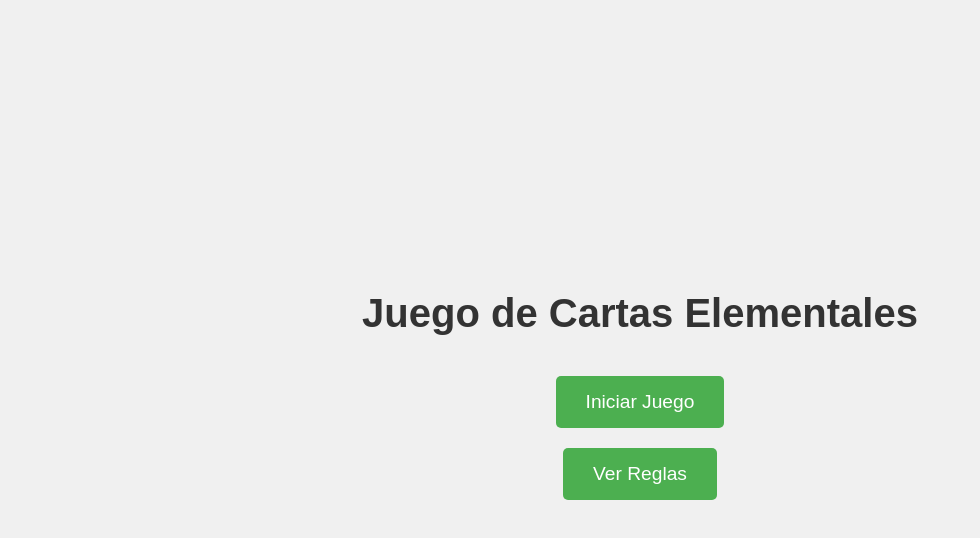
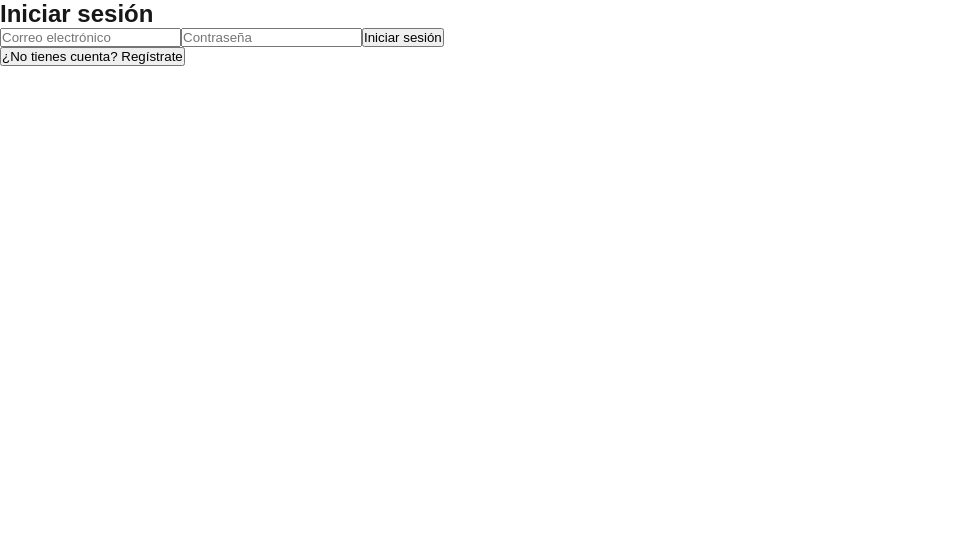
Before and after one commit to Jaro1112/Juego_Cartas_Front, a Next.js app: page / in a window 1280 px wide. Shown: the top 538 px of the page, without its empty margins (0-980 px from the left). Built offline with nearby package versions, Linux system fonts and the light colour scheme; no server answers.

Commit message:
register

```diff
--- a/src/Types.ts
+++ b/src/Types.ts
@@ -39,3 +39,9 @@ export interface PartidaBackend {
   turnoActual: number;
   estado: string;
 }
+
+export interface Usuario {
+  id: number;
+  username: string;
+  email: string;
+}
--- a/src/api/gameApi.ts
+++ b/src/api/gameApi.ts
@@ -1,7 +1,7 @@
 import { API_BASE_URL } from '../config';
 import { GameState, PartidaBackend } from '../Types';
 
-export const iniciarPartida = async (jugador1Id: number, jugador2Id: number) => {
+export const iniciarPartida = async (jugadorId: number) => {
   try {
     console.log('Iniciando partida con URL:', `/api/juego/iniciar`);
     const response = await fetch(`/api/juego/iniciar`, {
@@ -9,7 +9,7 @@ export const iniciarPartida = async (jugador1Id: number, jugador2Id: number) =>
       headers: {
         'Content-Type': 'application/json',
       },
-      body: JSON.stringify({ jugador1Id, jugador2Id }),
+      body: JSON.stringify({ jugadorId }),
     });
     if (!response.ok) {
       const errorBody = await response.text();
--- /dev/null
+++ b/src/api/usuarioApi.ts
@@ -0,0 +1,31 @@
+import { API_BASE_URL } from '../config';
+
+export const registrarUsuario = async (username: string, email: string, password: string) => {
+  const response = await fetch(`${API_BASE_URL}/api/usuarios/registro`, {
+    method: 'POST',
+    headers: {
+      'Content-Type': 'application/json',
+    },
+    body: JSON.stringify({ username, email, password }),
+  });
+  if (!response.ok) {
+    const error = await response.text();
+    throw new Error(error);
+  }
+  return response.json();
+};
+
+export const login = async (email: string, password: string) => {
+  const response = await fetch(`${API_BASE_URL}/api/usuarios/login`, {
+    method: 'POST',
+    headers: {
+      'Content-Type': 'application/json',
+    },
+    body: JSON.stringify({ email, password }),
+  });
+  if (!response.ok) {
+    const error = await response.text();
+    throw new Error(error);
+  }
+  return response.json();
+};
--- a/src/app/page.tsx
+++ b/src/app/page.tsx
@@ -4,10 +4,11 @@ import React, { useState, useEffect } from 'react';
 import GameBoard from '../components/GameBoard';
 import MainMenu from '../components/MainMenu';
 import Rules from '../components/Rules';
+import LoginRegister from '../components/LoginRegister';
 // eslint-disable-next-line @typescript-eslint/no-unused-vars
-import { EfectoTipo, Card, Player, GameState } from '../Types';
+import { EfectoTipo, Card, Player, GameState, Usuario } from '../Types';
  // eslint-disable-next-line @typescript-eslint/no-unused-vars
-import { iniciarPartida, jugarCarta, robarCarta, crearOObtenerUsuario } from '../api/gameApi';
+import { iniciarPartida, jugarCarta, robarCarta } from '../api/gameApi';
 import { connectWebSocket, disconnectWebSocket } from '../api/websocket';
 
  // eslint-disable-next-line @typescript-eslint/no-unused-vars
@@ -52,26 +53,23 @@ const efectos: Record<EfectoTipo, (state: GameState, currentPlayer: 'player1' |
 };
 
 export default function Home() {
-  const [gameState, setGameState] = useState<GameState>({
-    id: 0, // Añadimos un id inicial
-    player1: { name: 'Jugador 1', life: 20, hand: [], deck: [] },
-    player2: { name: 'Jugador 2', life: 20, hand: [], deck: [] },
-    currentTurn: 1,
-    log: [],
-    ganador: null,
-    playedCards: { player1: null, player2: null }
-  });
+  const [gameState, setGameState] = useState<GameState | null>(null);
   const [showMenu, setShowMenu] = useState(true);
   const [showRules, setShowRules] = useState(false);
+  const [usuario, setUsuario] = useState<Usuario | null>(null);
+
+  const handleLogin = (usuarioLogueado: Usuario) => {
+    setUsuario(usuarioLogueado);
+    setShowMenu(true);
+  };
 
   const handleStartGame = async () => {
     try {
+      if (!usuario) {
+        throw new Error('No hay usuario logueado');
+      }
       console.log('Iniciando partida...');
-      // Primero, crear o obtener usuarios
-      const jugador1 = await crearOObtenerUsuario('Jugador 1');
-      const jugador2 = await crearOObtenerUsuario('Jugador 2');
-
-      const partida = await iniciarPartida(jugador1.id, jugador2.id);
+      const partida = await iniciarPartida(usuario.id);
       console.log('Partida iniciada:', partida);
       if (!partida || !partida.id) {
         throw new Error('La respuesta del servidor no contiene los datos esperados');
@@ -101,7 +99,6 @@ export default function Home() {
       console.log('Menú oculto, juego iniciado');
     } catch (error) {
       console.error('Error al iniciar la partida:', error);
-      // Aquí podrías mostrar un mensaje de error al usuario
     }
   };
 
@@ -116,6 +113,10 @@ export default function Home() {
   };
 
   const handlePlayCard = async (playerId: number, cardId: number) => {
+    if (!gameState) {
+      console.error('No se puede jugar la carta: el juego no ha sido inicializado');
+      return;
+    }
     try {
       const updatedGameState = await jugarCarta(gameState.id, playerId, cardId);
       setGameState(updatedGameState);
@@ -125,6 +126,10 @@ export default function Home() {
   };
 
   const handleDrawCard = async (playerId: number) => {
+    if (!gameState) {
+      console.error('No se puede robar la carta: el juego no ha sido inicializado');
+      return;
+    }
     try {
       const updatedGameState = await robarCarta(gameState.id, playerId);
       setGameState(updatedGameState);
@@ -197,8 +202,17 @@ export default function Home() {
     };
   }, []);
 
+  if (!usuario) {
+    return <LoginRegister onLogin={handleLogin} />;
+  }
+
   if (showMenu) {
-    return <MainMenu onStartGame={handleStartGame} onShowRules={handleShowRules} />;
+    return (
+      <div>
+        <p>Usuario: {usuario.username}</p>
+        <MainMenu onStartGame={handleStartGame} onShowRules={handleShowRules} />
+      </div>
+    );
   }
 
   if (showRules) {
@@ -207,6 +221,8 @@ export default function Home() {
 
   return (
     <main className="flex min-h-screen flex-col items-center justify-between p-24">
+      <p>Usuario: {usuario.username}</p>
+      {gameState ? (
         <GameBoard
           player1={gameState.player1}
           player2={gameState.player2}
@@ -217,6 +233,9 @@ export default function Home() {
           ganador={gameState.ganador}
           playedCards={gameState.playedCards}
         />
+      ) : (
+        <p>Cargando juego...</p>
+      )}
     </main>
   );
 }
--- /dev/null
+++ b/src/components/LoginRegister.tsx
@@ -0,0 +1,78 @@
+import React, { useState } from 'react';
+import { registrarUsuario, login } from '../api/usuarioApi';
+
+interface Usuario {
+  id: number;
+  username: string;
+  email: string;
+}
+
+interface LoginRegisterProps {
+  onLogin: (usuario: Usuario) => void;
+}
+
+const LoginRegister: React.FC<LoginRegisterProps> = ({ onLogin }) => {
+  const [isLogin, setIsLogin] = useState(true);
+  const [username, setUsername] = useState('');
+  const [email, setEmail] = useState('');
+  const [password, setPassword] = useState('');
+  const [error, setError] = useState('');
+
+  const handleSubmit = async (e: React.FormEvent) => {
+    e.preventDefault();
+    setError('');
+    try {
+      if (isLogin) {
+        const usuario = await login(email, password);
+        onLogin(usuario);
+      } else {
+        await registrarUsuario(username, email, password);
+        setIsLogin(true);
+      }
+    } catch (error) {
+      if (error instanceof Error) {
+        setError(error.message);
+      } else {
+        setError('An unknown error occurred');
+      }
+    }
+  };
+
+  return (
+    <div>
+      <h2>{isLogin ? 'Iniciar sesión' : 'Registrarse'}</h2>
+      <form onSubmit={handleSubmit}>
+        {!isLogin && (
+          <input
+            type="text"
+            placeholder="Nombre de usuario"
+            value={username}
+            onChange={(e) => setUsername(e.target.value)}
+            required
+          />
+        )}
+        <input
+          type="email"
+          placeholder="Correo electrónico"
+          value={email}
+          onChange={(e) => setEmail(e.target.value)}
+          required
+        />
+        <input
+          type="password"
+          placeholder="Contraseña"
+          value={password}
+          onChange={(e) => setPassword(e.target.value)}
+          required
+        />
+        <button type="submit">{isLogin ? 'Iniciar sesión' : 'Registrarse'}</button>
+      </form>
+      {error && <p>{error}</p>}
+      <button onClick={() => setIsLogin(!isLogin)}>
+        {isLogin ? '¿No tienes cuenta? Regístrate' : '¿Ya tienes cuenta? Inicia sesión'}
+      </button>
+    </div>
+  );
+};
+
+export default LoginRegister;
```
Lines whose indentation alone changed are shown as unchanged.
